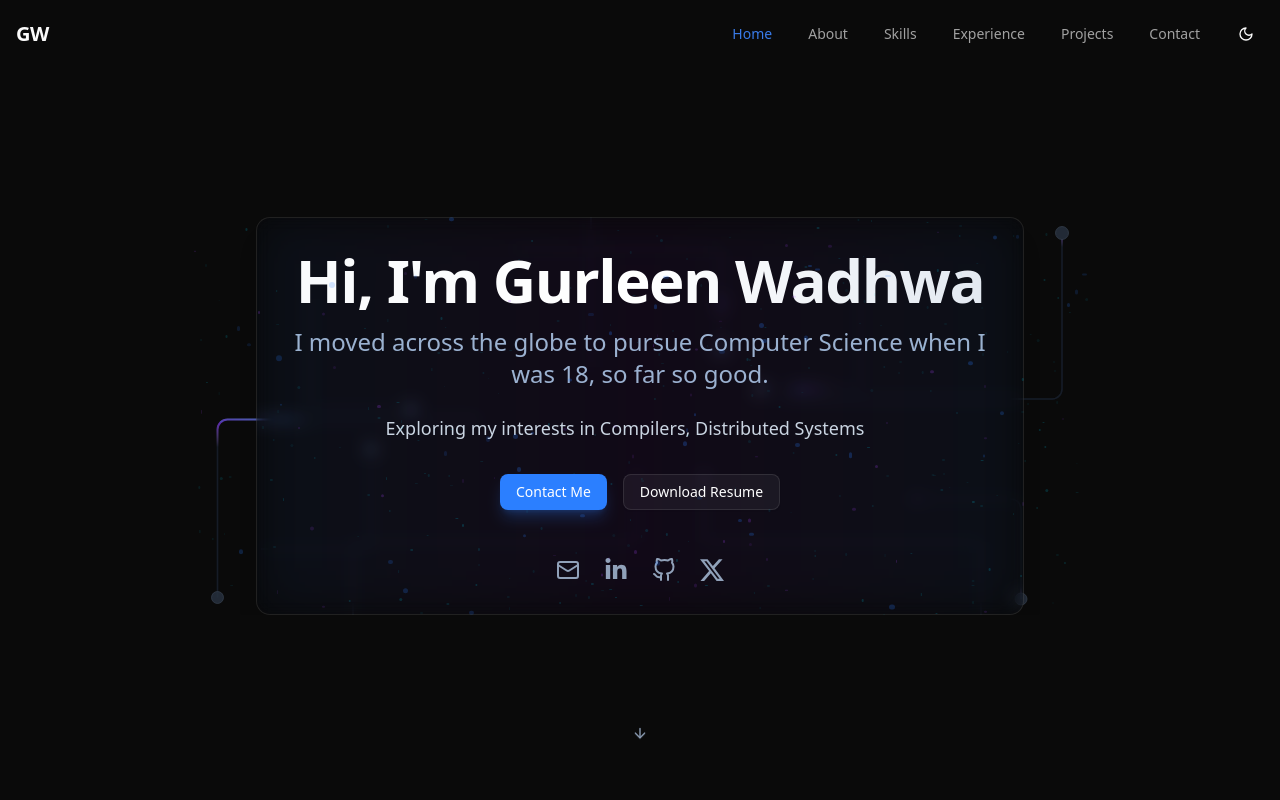
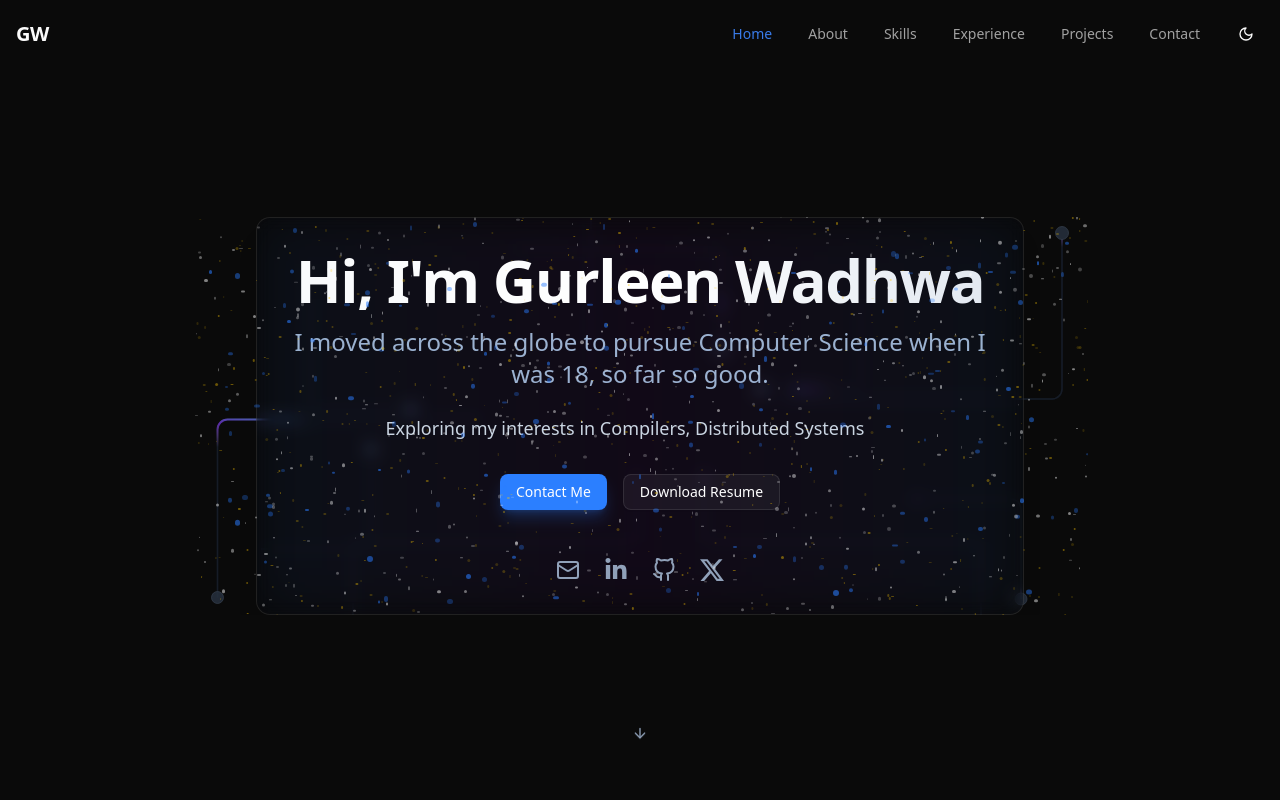
Before and after one commit to gurleenwadhwa-13/portfolio, a React (Vite) app: page / in a window 1280 px wide. Shown: the top 800 px of the page. Built offline with nearby package versions, Linux system fonts and the light colour scheme.

Commit message:
Added some more different coloured beams

```diff
--- a/src/components/ui/pulsebeams.tsx
+++ b/src/components/ui/pulsebeams.tsx
@@ -176,8 +176,8 @@ export const PulseBeams: React.FC<PulseBeamsProps> = ({ children, className = ""
 // Floating particles component
 const Particles = () => {
   return (
-    <div className="absolute inset-0 z-10 opacity-30">
-      {[...Array(50)].map((_, i) => (
+    <div className="absolute inset-0 z-10 opacity-70">
+      {[...Array(150)].map((_, i) => (
         <motion.div
           key={i}
           className="absolute rounded-full bg-blue-400 dark:bg-blue-500"
@@ -192,17 +192,17 @@ const Particles = () => {
             opacity: [0.4, 0.8, 0.4],
           }}
           transition={{
-            duration: Math.random() * 3 + 2,
+            duration: Math.random() * 6 + 2,
             repeat: Number.POSITIVE_INFINITY,
             ease: "easeInOut",
             delay: Math.random() * 2,
           }}
         />
       ))}
-      {[...Array(50)].map((_, i) => (
+      {[...Array(550)].map((_, i) => (
         <motion.div
           key={i + 25}
-          className="absolute rounded-full bg-purple-400 dark:bg-purple-500"
+          className="absolute rounded-full bg-purple-400 dark:bg-white"
           style={{
             width: Math.random() * 3 + 1 + "px",
             height: Math.random() * 3 + 1 + "px",
@@ -214,17 +214,17 @@ const Particles = () => {
             opacity: [0.3, 0.7, 0.3],
           }}
           transition={{
-            duration: Math.random() * 4 + 3,
+            duration: Math.random() * 6 + 3,
             repeat: Number.POSITIVE_INFINITY,
             ease: "easeInOut",
             delay: Math.random() * 2,
           }}
         />
       ))}
-      {[...Array(250)].map((_, i) => (
+      {[...Array(550)].map((_, i) => (
         <motion.div
           key={i + 45}
-          className="absolute rounded-full bg-cyan-300 dark:bg-cyan-400"
+          className="absolute rounded-full bg-cyan-300 dark:bg-yellow-400"
           style={{
             width: Math.random() * 2 + 1 + "px",
             height: Math.random() * 2 + 1 + "px",
```
